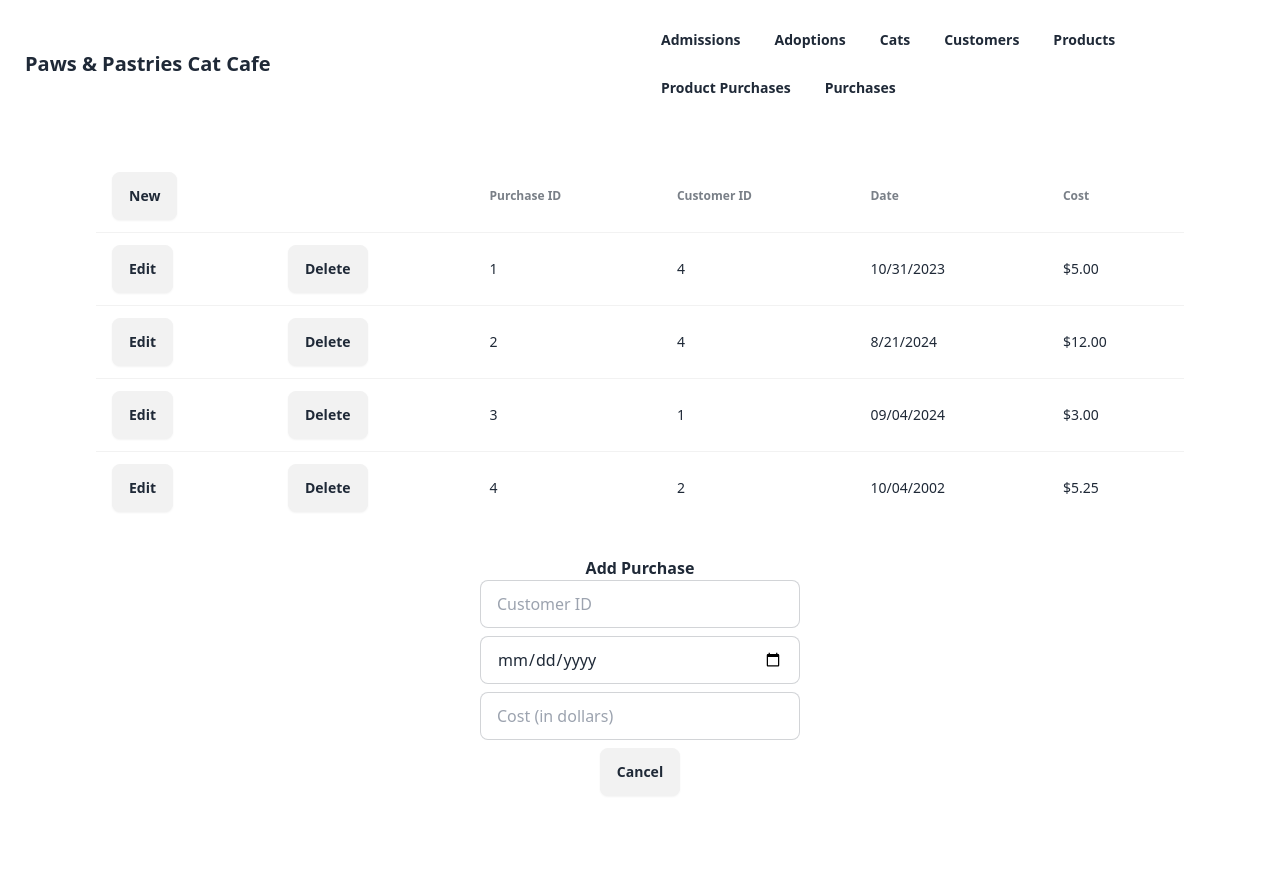
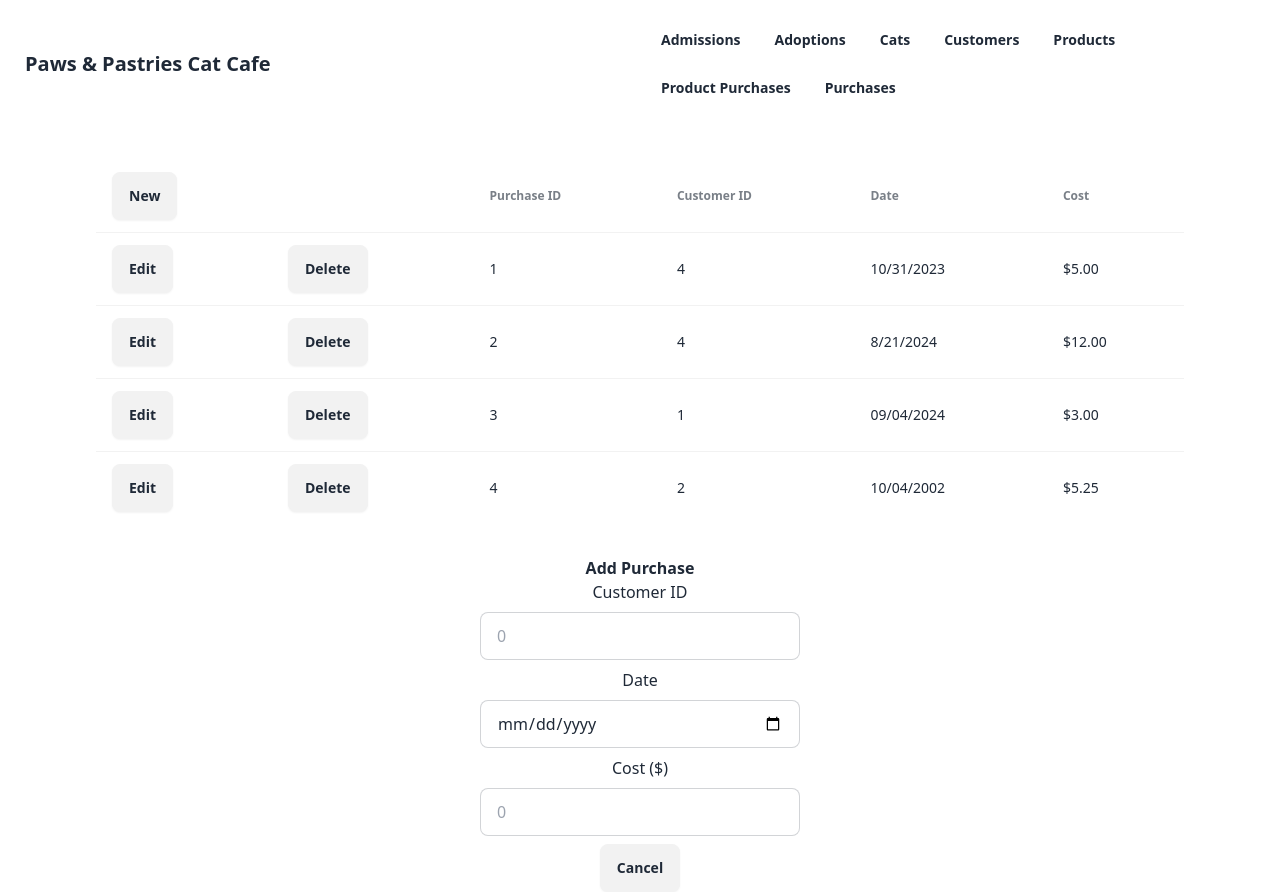
Before and after one commit to PeterMoraStevens/CS340-Project, a React (Vite) app in the folder reactConversion/client/: page /purchases in a window 1280 px wide. Both pictures are taken after a click on the button "New". Before the commit the page ends 800 px from the top, so only its background shows below. Built offline with nearby package versions, Linux system fonts and the light colour scheme; the HTML template or start-up script is replaced by a standard one.

Commit message:
added labels

```diff
--- a/reactConversion/client/src/routes/purchases.jsx
+++ b/reactConversion/client/src/routes/purchases.jsx
@@ -37,22 +37,24 @@ const UpdatePurchaseForm = ({ purchaseObj, hiddenStateUpdater }) => {
     <div className="mt-8">
       <div className="font-bold text-center">Update Purchase</div>
       <div className="flex flex-col gap-2 items-center">
-        <div>Purchase ID: {purchaseObj.PurchaseID}</div>
+        <label>Customer ID</label>
         <input
           type="number"
-          placeholder="Customer ID"
+          placeholder="0"
           defaultValue={purchaseObj.CustomerID}
           className="input input-bordered w-full max-w-xs"
         />
+        <label>Date</label>
         <input
           type="date"
-          placeholder="Date"
+          placeholder="YYYY-MM-DD"
           defaultValue={purchaseObj.Date}
           className="input input-bordered w-full max-w-xs"
         />
+        <label>Cost ($)</label>
         <input
           type="number"
-          placeholder="Cost (in dollars)"
+          placeholder="0"
           defaultValue={purchaseObj.Cost}
           className="input input-bordered w-full max-w-xs"
         />
@@ -74,9 +76,12 @@ const AddPurchaseForm = ({ hidden, hiddenStateUpdater }) => {
     <div className="mt-8">
       <div className="font-bold text-center">Add Purchase</div>
       <div className="flex flex-col gap-2 items-center">
-        <input type="number" placeholder="Customer ID" className="input input-bordered w-full max-w-xs" />
-        <input type="date" placeholder="Date" className="input input-bordered w-full max-w-xs" />
-        <input type="number" placeholder="Cost (in dollars)" className="input input-bordered w-full max-w-xs" />
+        <label>Customer ID</label>
+        <input type="number" placeholder="0" className="input input-bordered w-full max-w-xs" />
+        <label>Date</label>
+        <input type="date" placeholder="YYYY-MM-DD" className="input input-bordered w-full max-w-xs" />
+        <label>Cost ($)</label>
+        <input type="number" placeholder="0" className="input input-bordered w-full max-w-xs" />
         <div className="btn" onClick={() => hiddenStateUpdater(true)}>
           Cancel
         </div>
```
